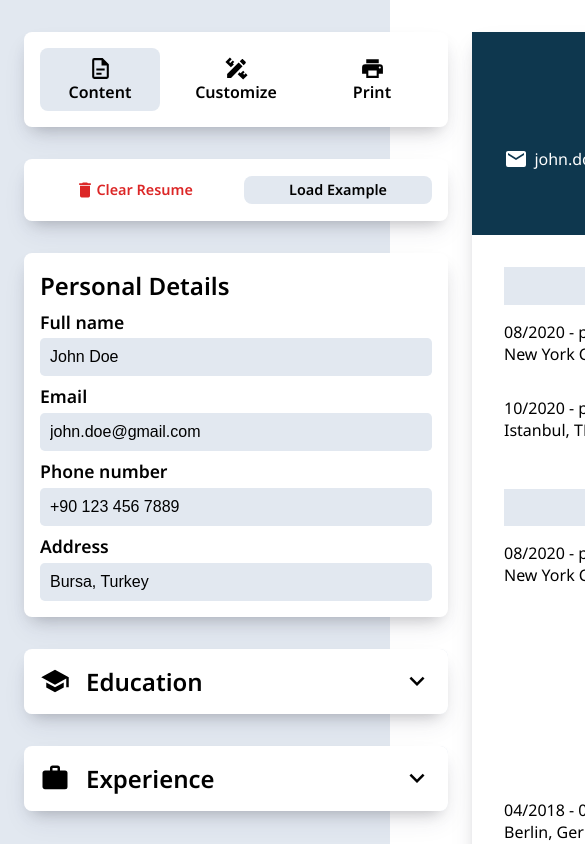
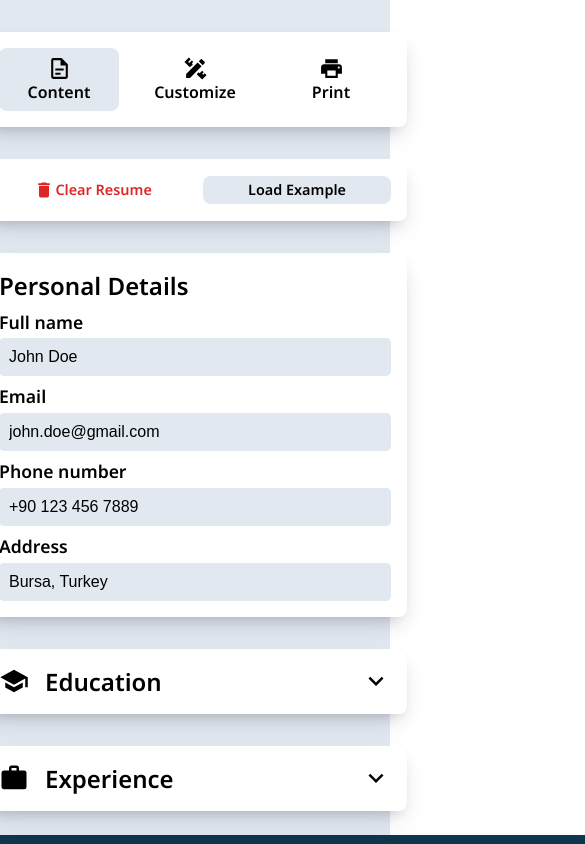
Before and after one commit to myinan/cv-app-react, a React (Vite) app: page / in a window 390 px wide. Shown: the top 844 px of the page, 585 px wide, since content can reach past the window. Built offline with nearby package versions, Linux system fonts and the light colour scheme.

Commit message:
Add favicon and Make site responsive for tablets

```diff
--- a/index.html
+++ b/index.html
@@ -3,7 +3,8 @@
   <head>
     <meta charset="UTF-8" />
     <meta name="viewport" content="width=device-width, initial-scale=1.0" />
-    <title>CV Application</title>
+    <title>CV Builder</title>
+    <link rel="icon" type="image/x-icon" href="./src/assets/favicon.svg">
   </head>
   <body>
     <div id="root"></div>
--- a/src/index.css
+++ b/src/index.css
@@ -22,3 +22,14 @@
   font-family: "NotoSans-Regular";
   src: url("./assets/NotoSans-Regular.ttf");
 }
+
+@media only screen and (max-width: 1200px) {
+  .app {
+    flex-direction: column;
+    justify-content: center;
+    align-items: center;
+  }
+}
+
+@media only screen and (max-width: 820px) {
+}
--- a/src/styles/sectionResumeLeft.css
+++ b/src/styles/sectionResumeLeft.css
@@ -1,5 +1,5 @@
 .resume-section.left {
-  height: 100%;
+  min-height: 29.7cm;
   width: 100%;
   display: grid;
   grid-template-columns: 42% 58%;
--- a/src/styles/sectionResumeRight.css
+++ b/src/styles/sectionResumeRight.css
@@ -1,5 +1,5 @@
 .resume-section.right {
-  height: 100%;
+  min-height: 29.7cm;
   width: 100%;
   display: grid;
   grid-template-columns: 58% 42%;
--- a/src/styles/sectionResumeTop.css
+++ b/src/styles/sectionResumeTop.css
@@ -8,7 +8,7 @@
 }
 
 .resume-section.top {
-  height: 100%;
+  min-height: 29.7cm;
   width: 100%;
   display: grid;
   grid-template-rows: auto auto 1fr;
```
Also changed, not shown: src/assets/favicon.svg (added).
